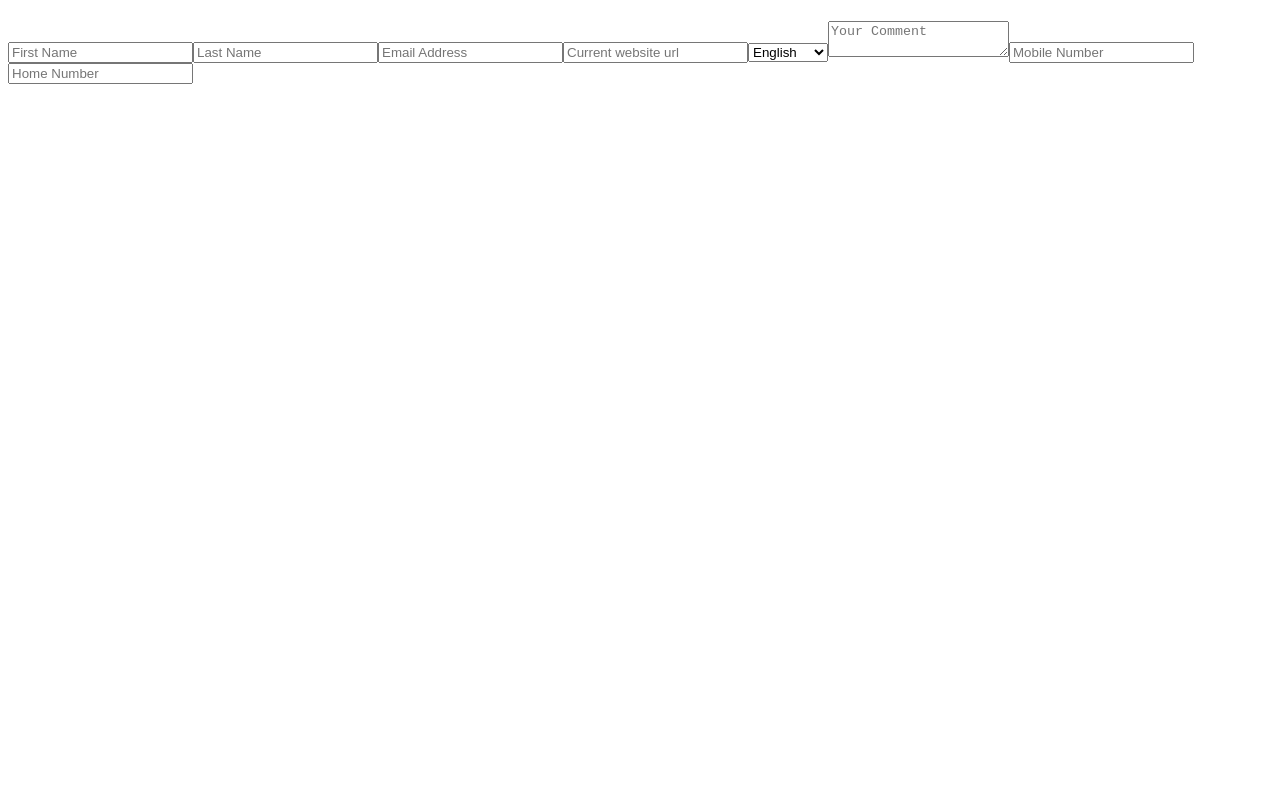
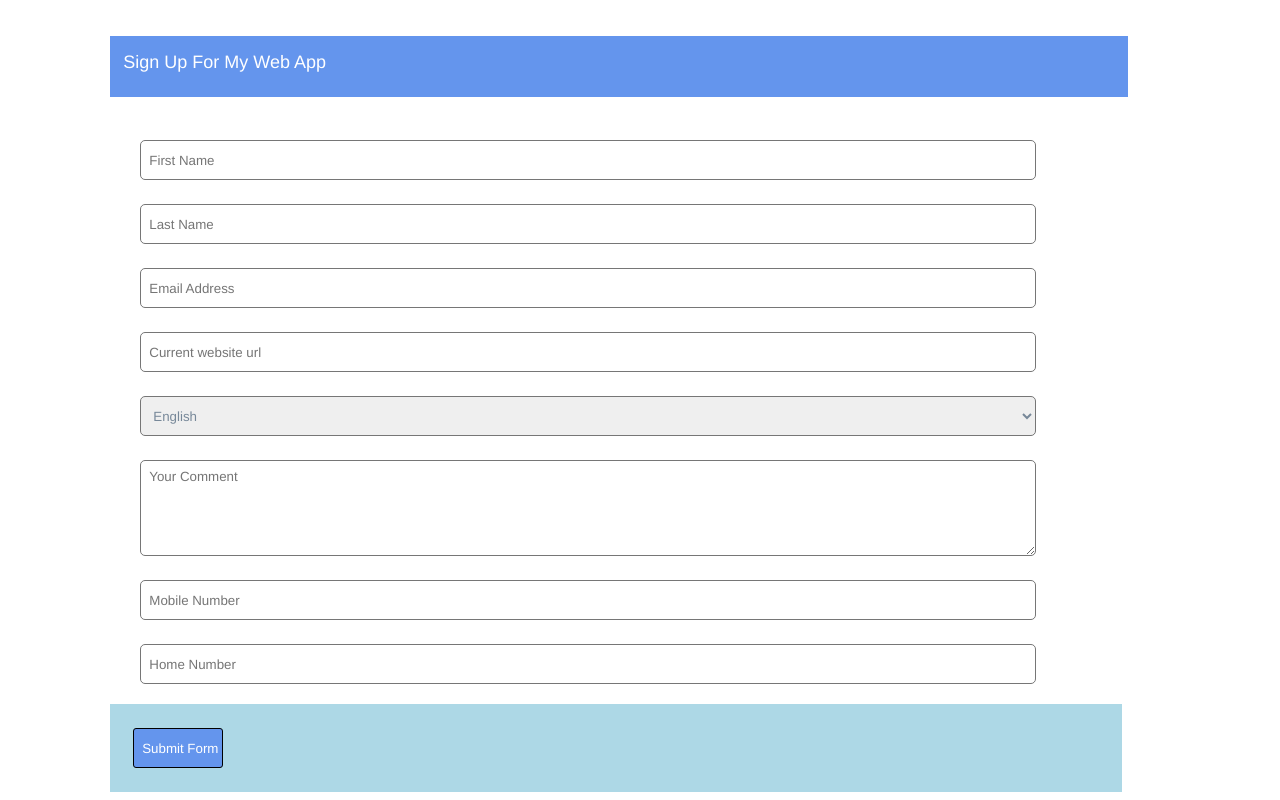
Before and after one commit to danjsul3/day-14-form-builder, a plain HTML site: page index.html in a window 1280 px wide. Drawn offline with Linux system fonts and the light colour scheme.

Commit message:
Almost Done

```diff
--- a/index.html
+++ b/index.html
@@ -1,17 +1,27 @@
 <!DOCTYPE html>
 <html>
+
 <head>
   <meta charset="utf-8">
   <title>Form Builder</title>
+  <link rel="stylesheet" href="styles.css">
 </head>
+
 <body>
-    <h1 id="heading"></h1>
+  <div class="body-container">
+    <h1 id="heading">Sign Up For My Web App</h1>
     <div id="container">
 
     </div>
+    <div id="footer">
+
+    </div>
+  </div>
+
 
   <script src="form-data.js"></script>
   <script src="main.js"></script>
 
 </body>
+
 </html>
--- a/main.js
+++ b/main.js
@@ -33,3 +33,12 @@ for (i = 0; i < formData.length; i++) {
 
   container.appendChild(inputElement);
 }
+var footer = document.querySelector('#footer')
+var submitBtn = document.createElement("input");
+submitBtn.setAttribute('id','submitBtn');
+submitBtn.setAttribute('type','button');
+submitBtn.setAttribute('value','Submit Form');
+submitBtn.setAttribute('width','20%');
+submitBtn.setAttribute('background-color', 'cornflowerblue');
+submitBtn.setAttribute('color','white');
+footer.appendChild(submitBtn);
--- a/styles.css
+++ b/styles.css
@@ -0,0 +1,97 @@
+*{
+  box-sizing: border-box;
+}
+
+body{
+  /*height: 80vh;*/
+  width: 360px;
+}
+
+.body-container{
+  border-radius: 8px;
+  width: 95%;
+  height: 95%;
+}
+
+#heading{
+  position: absolute;
+  top: 3vh;
+  font-family: Helvetica;
+  font-size: 18px;
+  text-align: left;
+  padding: 2vh 1vw 3vh 1vw;
+  background-color: cornflowerblue;
+  margin-left: 8vw;
+  width: 79.5vw;
+  font-weight: lighter;
+  color: #fff;
+}
+
+#container{
+  position: relative;
+  top: 10vh;
+  left: 5%;
+  display: flex;
+  flex-direction: column;
+  justify-content: center;
+  width: 80vw;
+  align-self: center;
+  align-items: center;
+  padding: 5vh 0;
+  margin-left: 4vw;
+}
+
+input{
+  width: 70vw;
+  margin: 1.5vh 0;
+  height: 5vh;
+  font-family: Helvetica;
+  color: darkgrey;
+  border-radius: 5px;
+  border-style: solid;
+  border-width: 1px;
+  padding-left: 1vh;
+}
+
+textarea{
+  width: 70vw;
+  margin: 1.5vh 0;
+  height: 12vh;
+  font-family: Helvetica;
+  color: darkgrey;
+  border-radius: 5px;
+  border-style: solid;
+  border-width: 1px;
+  padding-left: 1vh;
+  padding-top: 1vh;
+}
+
+select{
+  width: 70vw;
+  margin: 1.5vh 0;
+  height: 5vh;
+  font-family: Helvetica;
+  color: #778899;
+  border-radius: 5px;
+  border-style: solid;
+  border-width: 1px;
+  padding-left: 1vh;
+}
+
+#footer{
+  width: 79vw;
+  padding: 1.5vh 1vw 1.5vh 1vw;
+  background-color: lightblue;
+  position: relative;
+  margin-top: 6vh;
+  margin-left: 8vw;
+}
+
+#submitBtn{
+  background-color: cornflowerblue;
+  color: white;
+  width: 90px;
+  text-align: center;
+  border-radius: 3px;
+  margin-left: 10px;
+}
```
Also changed, not shown: d9869505-full.png. Lines whose indentation alone changed are shown as unchanged.
